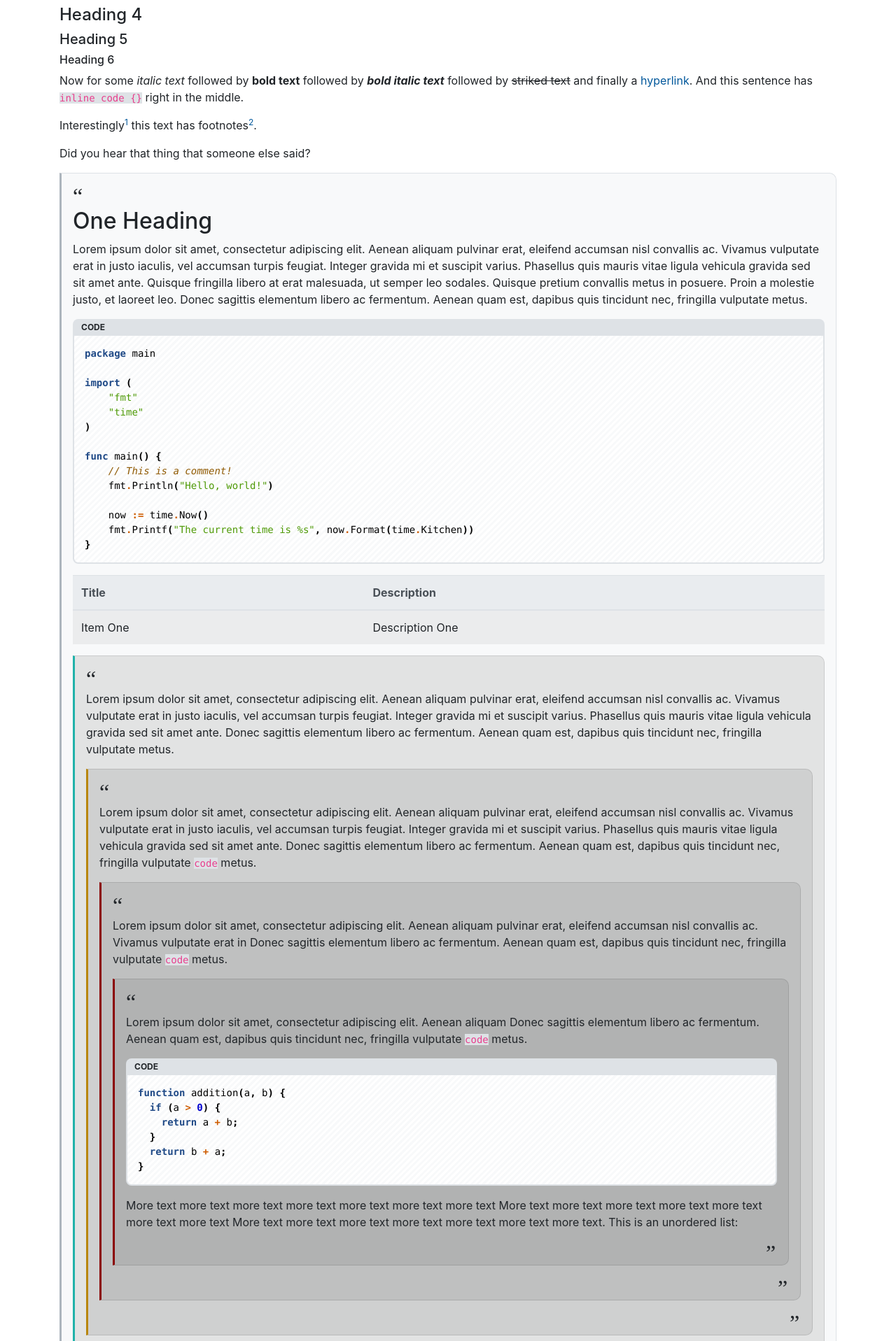
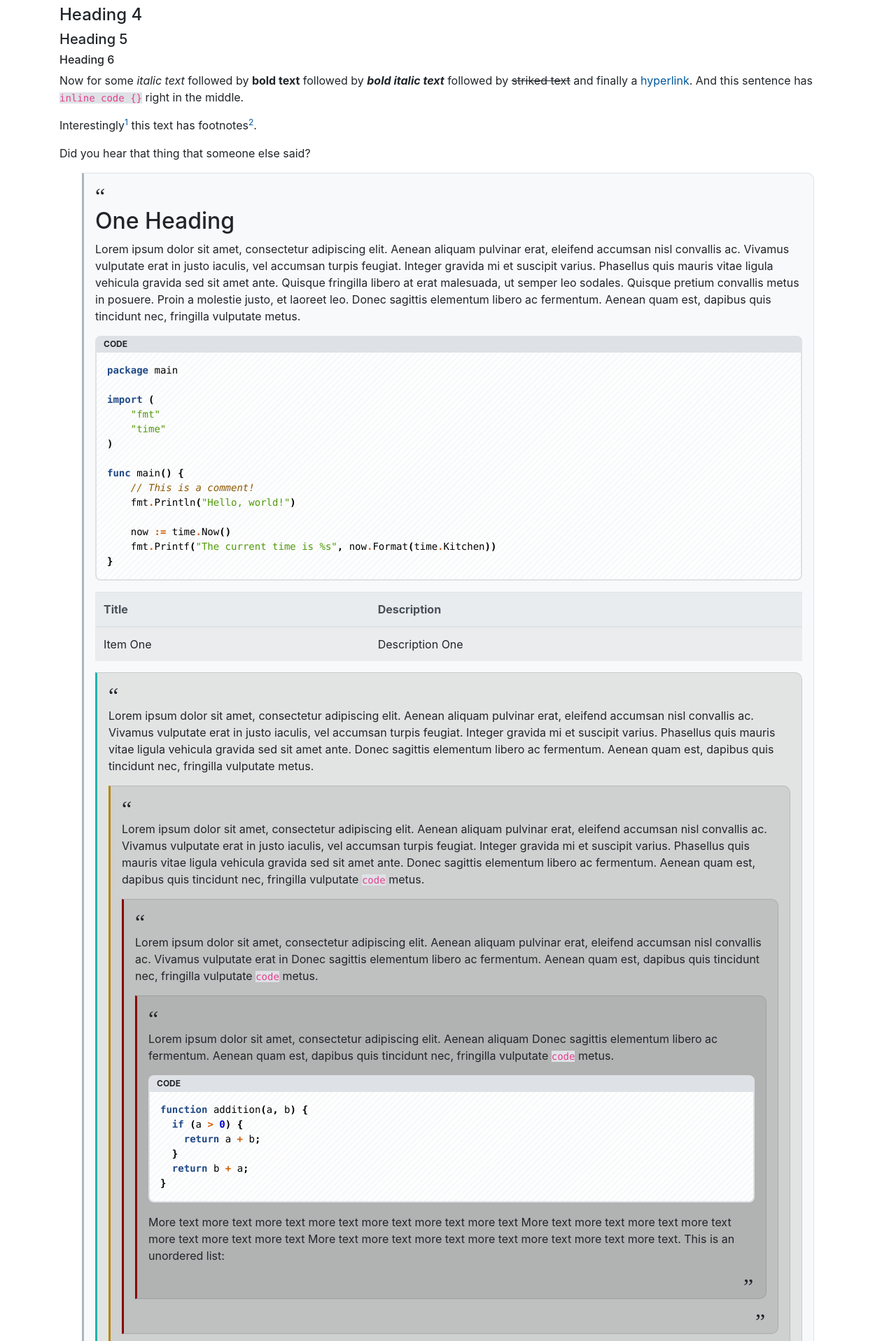
Before and after one commit to BenJetson/benjetson.github.io, a Jekyll site: the page built from _posts/2020-07-09-demo.markdown, in a window 1280 px wide. Shown: the part 472-2389 px from the top of the page at 70% size. Built offline with Jekyll 4.4.1, drawn with Linux system fonts in a browser that asks for light colours; formulas are drawn with MathJax 3.

Commit message:
Make blockquotes inset on larger devices. #14

```diff
--- a/_sass/custom/styles/_usercontent.scss
+++ b/_sass/custom/styles/_usercontent.scss
@@ -99,14 +99,23 @@
     }
   }
 
-  // Blockquote spacing styles.
+  // Blockquote inner spacing styles.
   blockquote {
     padding: 1em;
     @include media-breakpoint-down(xs) {
       padding: 0.5em;
     }
+    padding-bottom: 0;
+  }
 
-    padding-bottom: 0;
+  // Blockquote outer spacing styles.
+  > blockquote {
+    margin-left: 2em;
+    margin-right: 2em;
+    @include media-breakpoint-down(xs) {
+      margin-left: 0;
+      margin-right: 0;
+    }
   }
 
   // Blockquote quote symbol styles.
```
